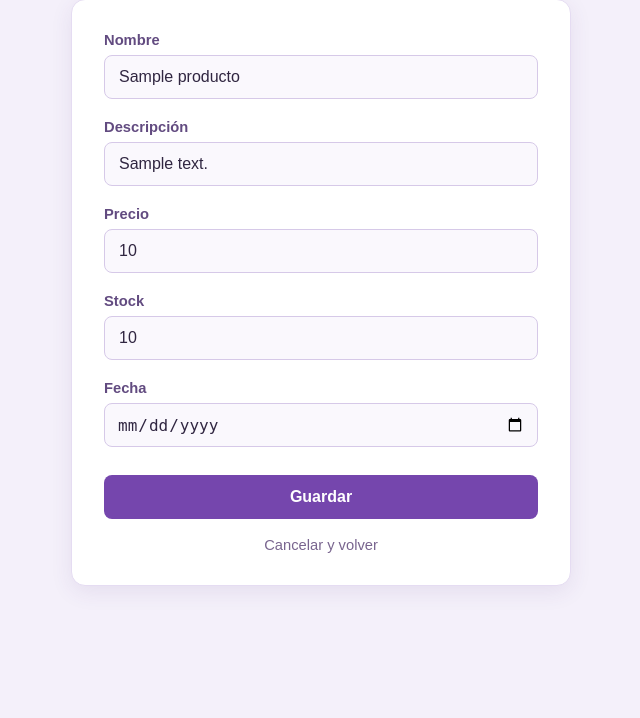
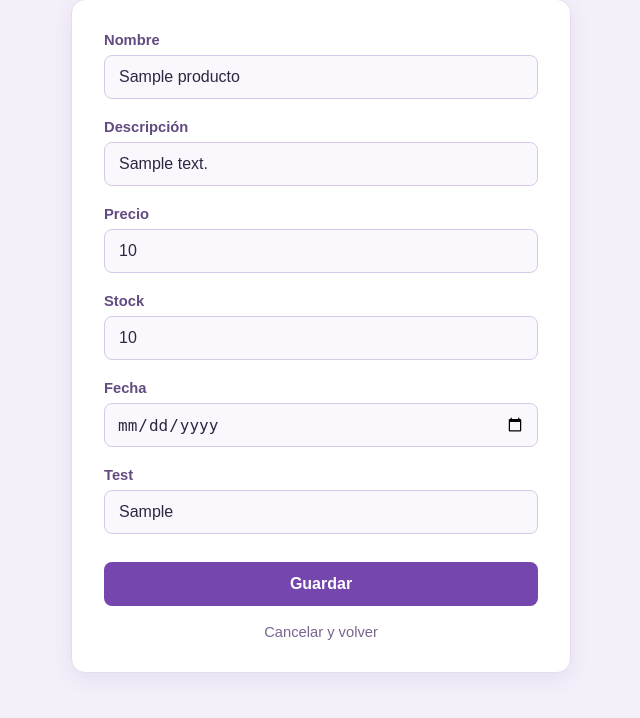
Before and after one commit to sam3246/pedidofacil2, a Django app: page /productos/editar/1/ in a window 1280 px wide. Shown: the part 111-829 px from the top of the page, without its empty margins (319-959 px from the left). Before the commit the page ends 699 px from the top, so only its background shows below. Run offline with Django 5.2, Linux system fonts and the light colour scheme; tables that the repository leaves empty hold one stand-in row (values such as "Sample post").

Commit message:
agregar test a formulario y lista

```diff
--- a/productos/templates/formulario.html
+++ b/productos/templates/formulario.html
@@ -161,6 +161,11 @@
             <input type="date" class="fecha" id="fecha" name="fecha" value="{{ Producto.fecha|default:'' }}" required autocomplete="off">
         </div>
 
+        <div class="form-group">
+            <label for="descripcion">Test</label>
+            <input type="text" id="test" name="test" value="{{ Producto.test|default:'' }}" required autocomplete="off">
+        </div>
+
         <button type="submit" class="btn-submit">Guardar</button>
         <a href="/productos/lista/" class="back-link">Cancelar y volver</a>
     </form>
--- a/productos/templates/lista.html
+++ b/productos/templates/lista.html
@@ -201,6 +201,7 @@
             <p><strong>Precio:</strong> ${{ producto.precio }}</p>
             <p><strong>Stock:</strong> {{ producto.stock }}</p>
             <p><strong>Fecha:</strong> {{ producto.fecha }}</p>
+            <p><strong>Test:</strong>  {{ producto.test }}</p>
 
             <div class="actions">
                 <a href="/productos/detalle/{{ producto.id }}/">Ver</a>
```
